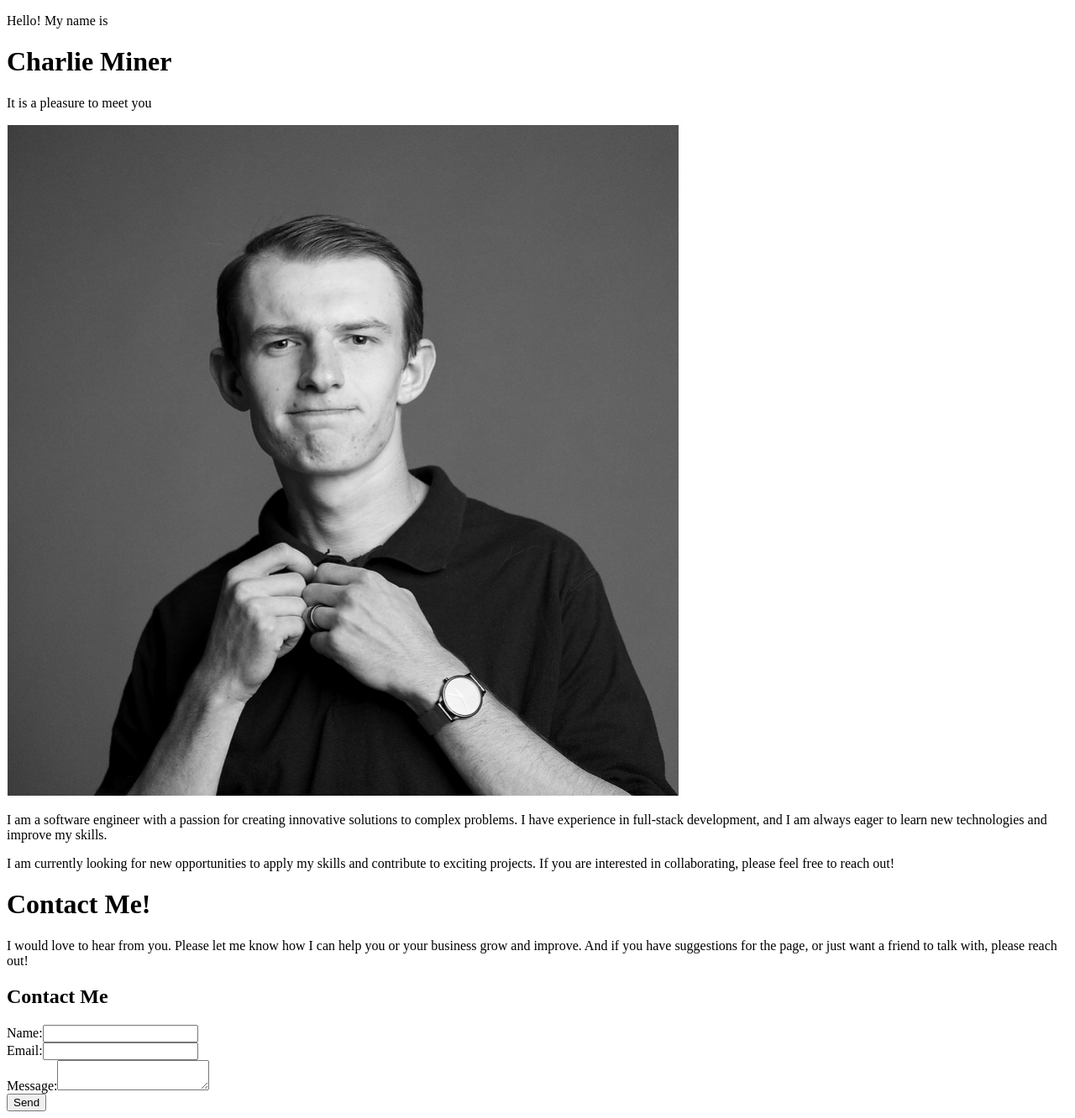
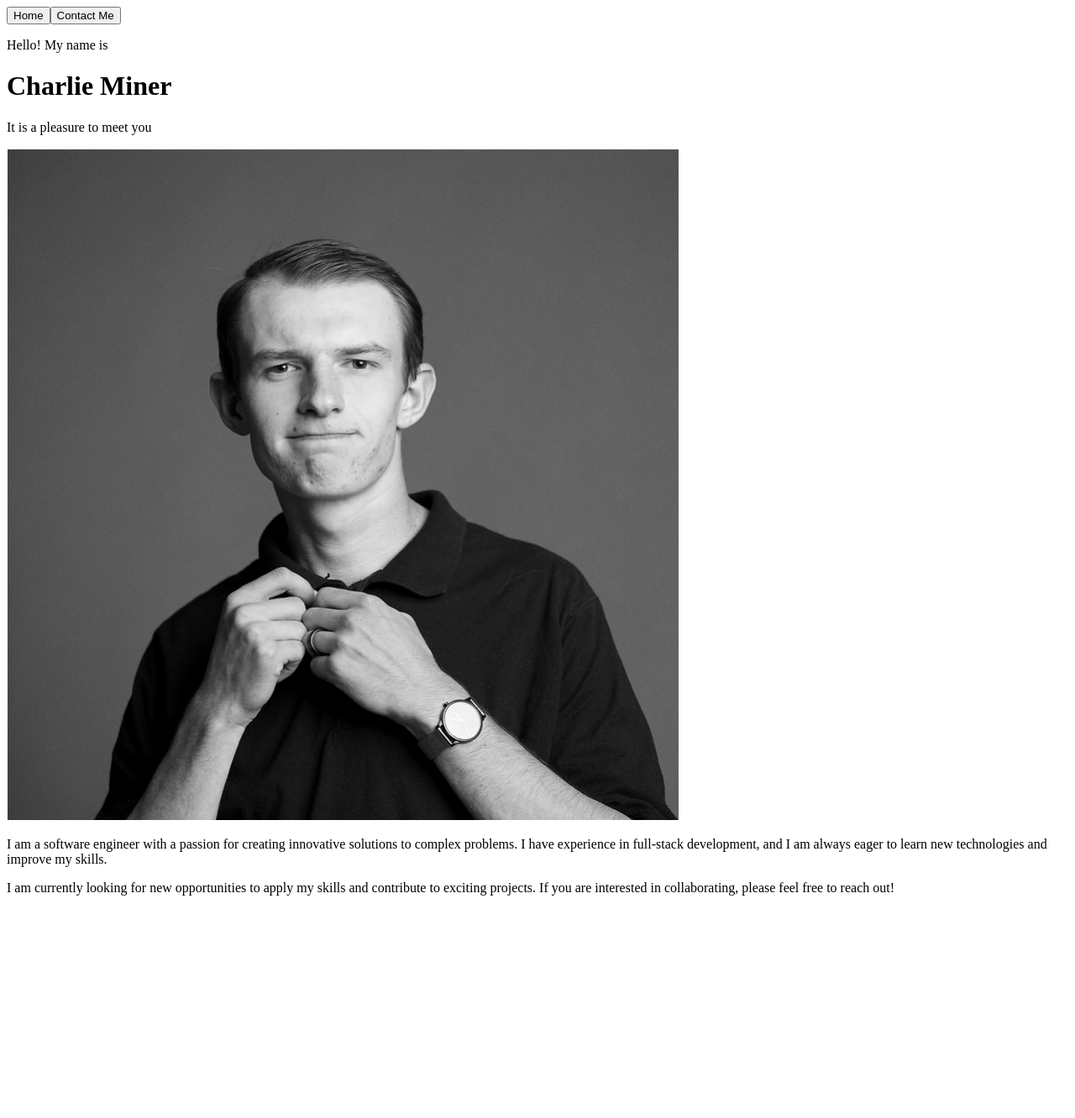
Before and after one commit to Churro1/portfolio, a React (Vite) app: page / in a window 1280 px wide. Shown: the whole page at 84% size. After the commit the page ends 1083 px from the top, so only its background shows below. Built offline with nearby package versions, Linux system fonts and the light colour scheme.

Commit message:
Navigation is set up

```diff
--- a/package.json
+++ b/package.json
@@ -12,7 +12,7 @@
   "dependencies": {
     "react": "^19.1.0",
     "react-dom": "^19.1.0",
-    "react-helmet-async": "^2.0.5"
+    "react-router-dom": "^7.5.3"
   },
   "devDependencies": {
     "@eslint/js": "^9.25.0",
--- a/src/App.jsx
+++ b/src/App.jsx
@@ -1,4 +1,4 @@
-import { useState } from 'react'
+import { BrowserRouter as Router, Route, Routes } from 'react-router-dom'
 import './styles/App.css'
 import HomePage from './pages/HomePage.jsx'
 import ContactMe from './pages/ContactMe.jsx'
@@ -7,8 +7,12 @@ import ContactMe from './pages/ContactMe.jsx'
 function App() {
   return (
     <>
-      <HomePage />
-      <ContactMe />
+      <Router>
+        <Routes>
+          <Route path="/" element={<HomePage />} />
+          <Route path="/contact" element={<ContactMe />} />
+        </Routes>
+      </Router>
     </>
   )
 }
--- a/src/components/ContactForm.jsx
+++ b/src/components/ContactForm.jsx
@@ -2,6 +2,8 @@ import React from 'react';
 
 function ContactForm() {
   return (
+
+
     <div className="contact-form">
       <h2>Contact Me</h2>
       <form>
--- a/src/components/Landing.jsx
+++ b/src/components/Landing.jsx
@@ -2,6 +2,7 @@ import React from 'react';
 import headshot from '../assets/headshot.png';
 
 function Landing() {
+
   return (
     <>
       <div className="title">
--- /dev/null
+++ b/src/components/Navigation.jsx
@@ -0,0 +1,19 @@
+import { useNavigate } from "react-router-dom";
+import React from 'react';
+
+function Navigation() {
+    const navigate = useNavigate();
+
+    const handleNavigation = (path) => {
+        navigate(path);
+    };
+
+    return (
+        <nav className="navigation">
+            <button onClick={() => handleNavigation("/")}>Home</button>
+            <button onClick={() => handleNavigation("/contact")}>Contact Me</button>
+        </nav>
+    );
+    }
+
+export default Navigation;
--- a/src/pages/ContactMe.jsx
+++ b/src/pages/ContactMe.jsx
@@ -1,14 +1,18 @@
 import React from 'react';
 import ContactForm from '../components/ContactForm.jsx';
+import Navigation from '../components/Navigation.jsx';
 
 function ContactMe() {
     return (
-        <div>
-            <h1>Contact Me!</h1>
-            <p>I would love to hear from you. Please let me know how I can help you or your business grow and improve. And if you have suggestions for the page, or just want a friend to talk with, please reach out!</p>
-            <ContactForm />
+        <>
+            <Navigation />
+            <div>
+                <h1>Contact Me!</h1>
+                <p>I would love to hear from you. Please let me know how I can help you or your business grow and improve. And if you have suggestions for the page, or just want a friend to talk with, please reach out!</p>
+                <ContactForm />
 
-        </div>
+            </div>
+        </>
     );
 }
 
--- a/src/pages/HomePage.jsx
+++ b/src/pages/HomePage.jsx
@@ -1,10 +1,14 @@
 import React from 'react';
 import Landing from '../components/Landing.jsx';
+import Navigation from '../components/Navigation.jsx';
 
-function HomePage(){
+function HomePage() {
 
     return (
-        <Landing />
+        <>
+            <Navigation />
+            <Landing />
+        </>
     )
 };
 
```
Also changed, not shown: 1 other file (tests, documents, lock files or other folders). Lines whose indentation alone changed are shown as unchanged.
